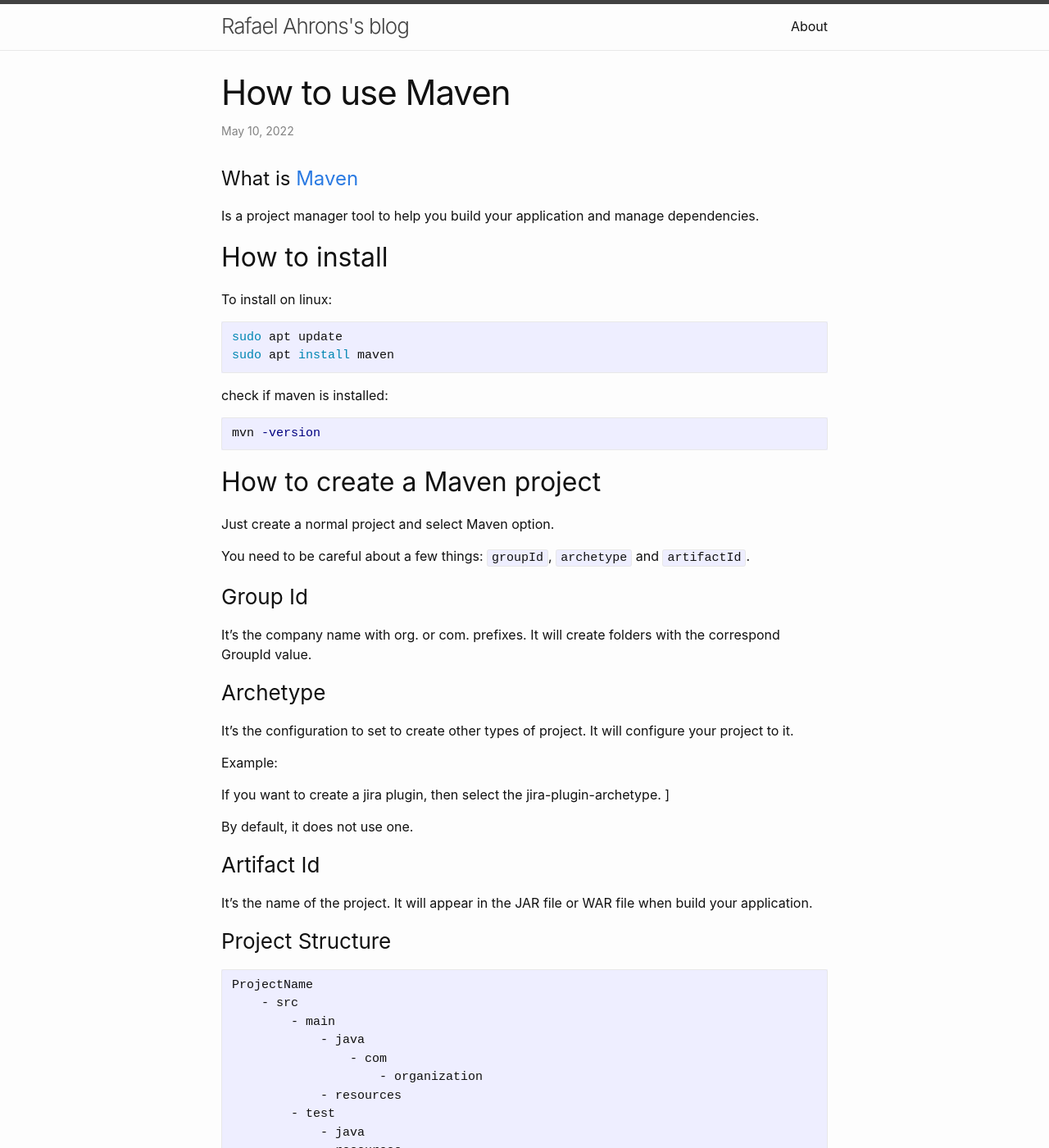
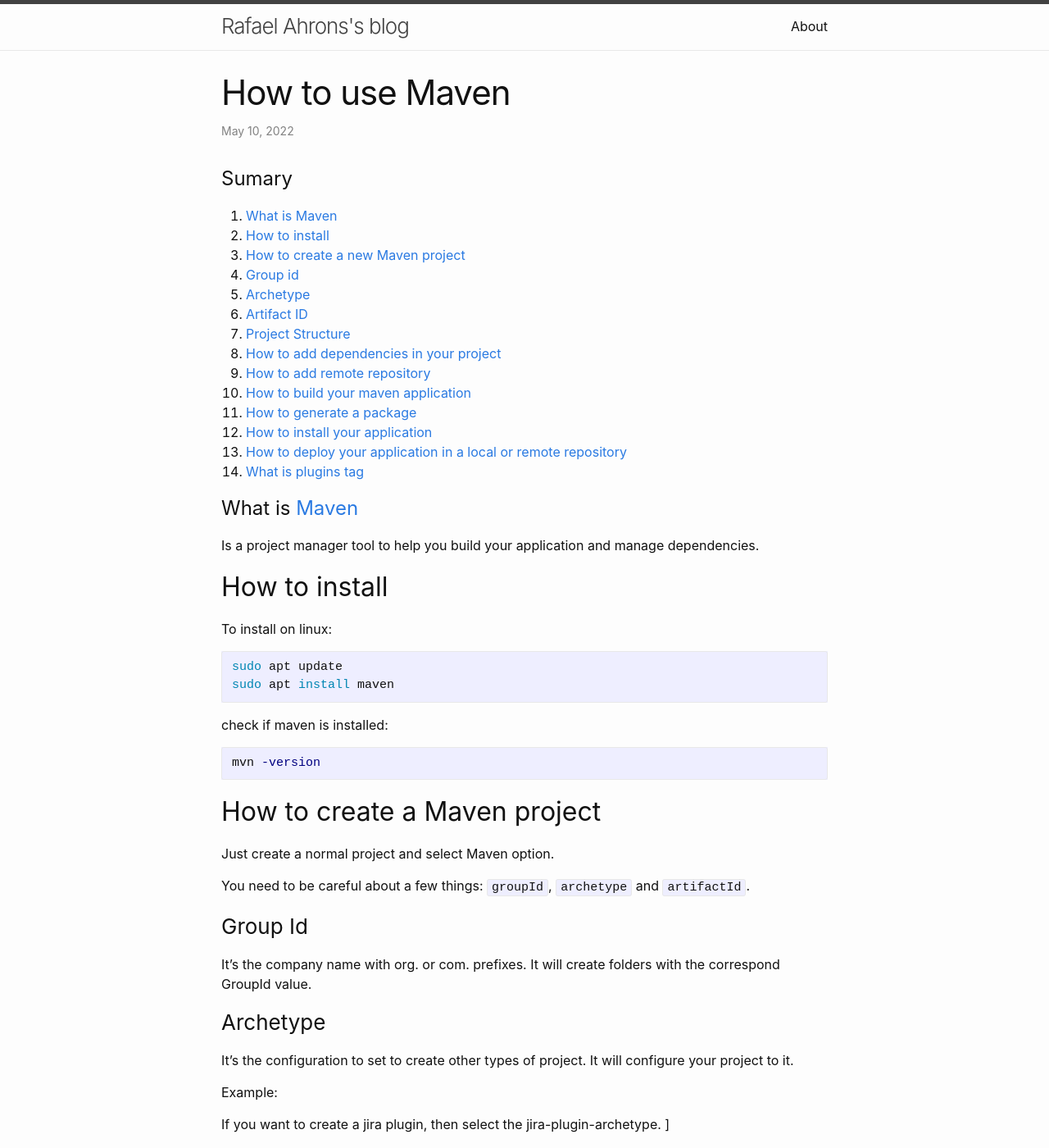
Before and after one commit to luturol/luturol.github.io, a Jekyll site: the page built from _posts/2022-05-10-How-to-use-Maven.md, in a window 1280 px wide and 1400 px high. Shown: the whole window at 82% size. Built offline with Jekyll 4.4.1, drawn with Linux system fonts in a browser that asks for light colours; some of the changed text lies outside the part shown.

Commit message:
Add Summary

````diff
--- a/_posts/2022-05-10-How-to-use-Maven.md
+++ b/_posts/2022-05-10-How-to-use-Maven.md
@@ -6,6 +6,23 @@ categories:
 - java
 - maven
 ---
+
+# Sumary
+
+1. [What is Maven](#what-is-mavenhttpsmavenapacheorg)
+1. [How to install](#how-to-install)
+1. [How to create a new Maven project](#how-to-create-a-maven-project)
+1. [Group id](#group-id)
+1. [Archetype](#archetype)
+1. [Artifact ID](#artifact-id)
+1. [Project Structure](#project-structure)
+1. [How to add dependencies in your project](#how-to-add-dependencies-in-your-project)
+1. [How to add remote repository](#how-to-add-remote-repository)
+1. [How to build your maven application](#how-to-build-your-maven-application)
+1. [How to generate a package](#how-to-generate-a-package)
+1. [How to install your application](#how-to-install-your-application)
+1. [How to deploy your application in a local or remote repository](#how-to-deploy-your-application-in-a-local-or-remote-repository)
+1. [What is plugins tag](#what-is-plugins-tag)
 
 # What is [Maven](https://maven.apache.org/)
 
@@ -47,7 +64,7 @@ If you want to create a jira plugin, then select the jira-plugin-archetype. ]
 By default, it does not use one.
 
 
-### Artifact Id
+### Artifact ID
 
 It's the name of the project. It will appear in the JAR file or WAR file when build your application.
 
@@ -71,7 +88,7 @@ ProjectName
 pom.xml is the maven configuration file. It contains the dependencies and other configs.
 
 
-## How to add Dependencies in your project
+## How to add dependencies in your project
 
 Inside ```pom.xml``` add inside the ```<project></project>``` tag add the tag ```<dependencies></dependencies>```.
 
@@ -227,3 +244,10 @@ To use this you need to configure local repository inside the ```repositories```
 ## What is plugins tag
 
 Inside this tag you will store all plugins that will help application build. You can check all plugins available clicking [here](https://maven.apache.org/plugins/index.html).
+
+
+And that is it for now.
+
+This is the article explaning a few things about Maven and how to use it.
+
+Don't forget to eat clean and drink water.
````
